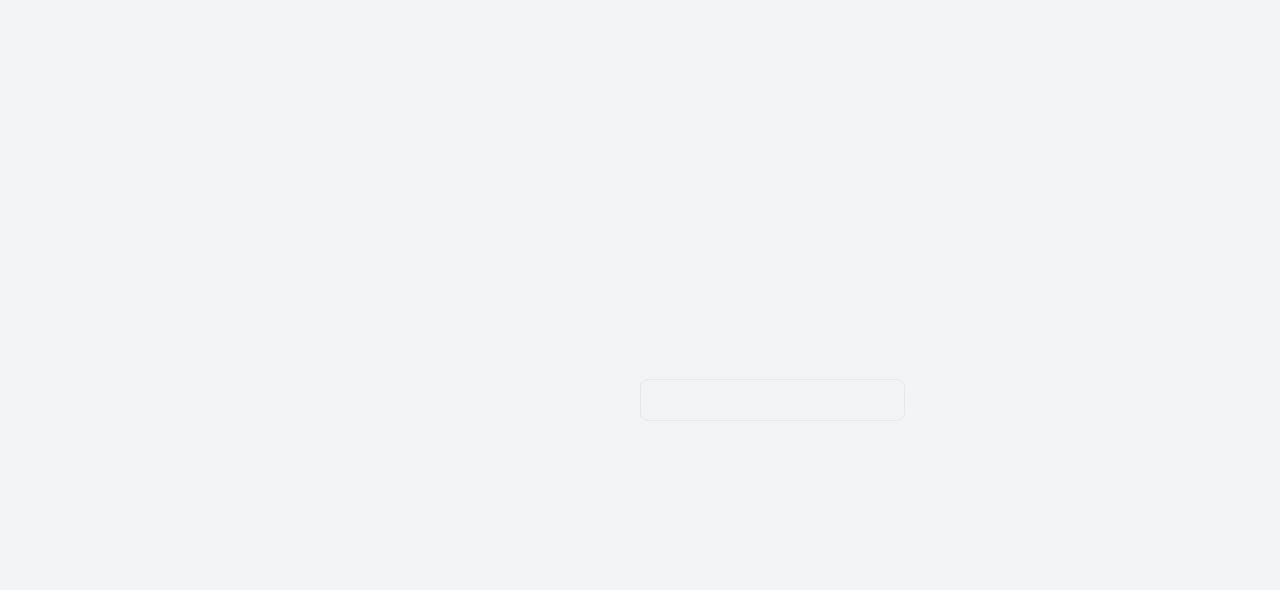
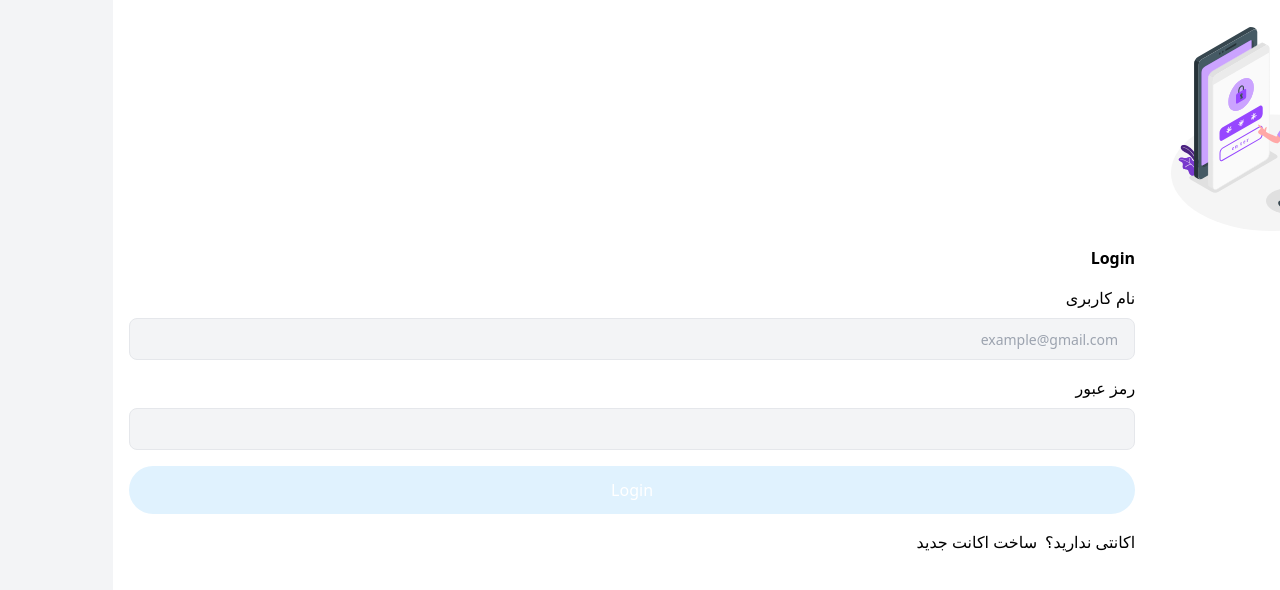
Before and after one commit to MHPourhasani/net-front, a Next.js app: page /login in a window 1280 px wide. Shown: the top 590 px of the page. Built offline with nearby package versions, Linux system fonts and the light colour scheme.

Commit message:
improved pages

```diff
--- a/app/(auth)/login/page.tsx
+++ b/app/(auth)/login/page.tsx
@@ -1,14 +1,7 @@
-import Input from "@/components/common/Input/Input";
+import Login from "@/utils/pages/login";
 
 const LoginPage = () => {
-    return (
-        <main>
-            <div className="w-full"></div>
-            <div className="flex w-full flex-col items-center justify-center gap-4 bg-gray-100">
-                <Input />
-            </div>
-        </main>
-    );
+    return <Login />;
 };
 
 export default LoginPage;
--- a/app/(dashboard)/dashboard/breakdowns/[id]/page.tsx
+++ b/app/(dashboard)/dashboard/breakdowns/[id]/page.tsx
@@ -1,6 +1,6 @@
 import BreakdownAnswer from "@/components/Breakdowns/BreakdownAnswer/BreakdownAnswer";
 import Input from "@/components/common/Input/Input";
-import Textarea from "@/components/common/Textarea";
+import Textarea from "@/components/common/Textarea/Textarea";
 
 const SingleBreakdown = () => {
     return (
--- a/app/layout.tsx
+++ b/app/layout.tsx
@@ -1,11 +1,13 @@
 import type { Metadata } from "next";
 import "./globals.css";
-import Toastify from "@/components/Toastify/Toastify";
+import dynamic from "next/dynamic";
 
 export const metadata: Metadata = {
     title: "NET App",
     description: "Generated by create next app"
 };
+
+const ToastifyNoSSR = dynamic(() => import("../components/Toastify/Toastify"), { ssr: false });
 
 export default function RootLayout({
     children
@@ -14,7 +16,7 @@ export default function RootLayout({
 }>) {
     return (
         <html lang="fa" dir="rtl">
-            <Toastify />
+            <ToastifyNoSSR />
             <body className="flex h-screen w-full items-center justify-center overflow-hidden bg-gray-100">{children}</body>
         </html>
     );
--- a/components/Breakdowns/BreakdownAnswer/BreakdownAnswer.tsx
+++ b/components/Breakdowns/BreakdownAnswer/BreakdownAnswer.tsx
@@ -1,6 +1,6 @@
 "use client";
 import Modal from "@/components/common/Modal/Modal";
-import Textarea from "@/components/common/Textarea";
+import Textarea from "@/components/common/Textarea/Textarea";
 import { toastMessage } from "@/utils/toastMessage";
 import { useState } from "react";
 import { toast } from "react-toastify";
--- a/components/Breakdowns/BreakdownsItem/BreakdownsItem.tsx
+++ b/components/Breakdowns/BreakdownsItem/BreakdownsItem.tsx
@@ -28,7 +28,6 @@ const BreakdownsItem = (props: IProps) => {
                 </Link>
                 <TrashIcon
                     onClick={props.onDelete}
-                    color="#ef4444"
                     className="size-5 cursor-pointer stroke-red-500 transition-all ease-in-out hover:stroke-red-600"
                 />
             </span>
--- a/components/Equipment/EquipmentItem/EquipmentItem.tsx
+++ b/components/Equipment/EquipmentItem/EquipmentItem.tsx
@@ -25,7 +25,6 @@ const EquipmentItem = (props: IProps) => {
                 </Link>
                 <TrashIcon
                     onClick={props.onDelete}
-                    color="#ef4444"
                     className="size-5 cursor-pointer stroke-red-500 transition-all ease-in-out hover:stroke-red-600"
                 />
             </span>
--- /dev/null
+++ b/components/common/Button/Button.tsx
@@ -0,0 +1,34 @@
+"use client";
+import { cn } from "@/utils/helpers";
+import { ButtonHTMLAttributes } from "react";
+
+interface ButtonProps extends ButtonHTMLAttributes<HTMLButtonElement> {
+    variant: "Tertiary" | "Primary" | "Secondary" | "Text";
+    children: any;
+    className?: string;
+}
+
+const Button = (props: ButtonProps) => {
+    return (
+        <button
+            {...props}
+            className={cn(
+                `flex w-full items-center justify-center gap-2 rounded-full transition-all ease-in-out disabled:cursor-not-allowed`,
+                {
+                    "disabled:bg-bg-2 bg-sky-100 py-3 text-white hover:bg-sky-500 disabled:text-gray-200 dark:disabled:bg-gray-400":
+                        props.variant === "Primary",
+                    "border-1.5 border-sky-100 py-3 text-sky-100 hover:border-sky-700 hover:bg-sky-50 hover:text-sky-500 disabled:border-gray-200 disabled:text-gray-200 dark:hover:bg-sky-500 dark:hover:text-white":
+                        props.variant === "Secondary",
+                    "border-1.5 border-gray-600 text-gray-800 hover:border-gray-700 hover:bg-gray-100 disabled:border-[#E5E5E5] disabled:text-gray-200 dark:bg-gray-700 dark:text-gray-100 dark:hover:bg-gray-600":
+                        props.variant === "Tertiary",
+                    "text-sky-500 hover:text-sky-100 disabled:text-gray-200": props.variant === "Text"
+                },
+                `${props.className}`
+            )}
+        >
+            {props.children}
+        </button>
+    );
+};
+
+export default Button;
--- /dev/null
+++ b/utils/pages/login.tsx
@@ -0,0 +1,84 @@
+"use client";
+import { useState } from "react";
+import { useRouter, useSearchParams } from "next/navigation";
+import Image from "next/image";
+import loginImage from "@/assets/images/login-page.svg";
+import Link from "next/link";
+import { toast } from "react-toastify";
+import { toastMessage } from "../toastMessage";
+import Input from "@/components/common/Input/Input";
+import { PATH } from "../path";
+import Button from "@/components/common/Button/Button";
+// import { useAppDispatch } from "@/redux/hooks";
+// import { setUser } from "@/redux/slices/authSlice";
+
+const Login = () => {
+    const [formData, setFormData] = useState({ email: "", password: "" });
+    const [formDataError] = useState({ email: "", password: "" });
+    const router = useRouter();
+    const redirectParams = useSearchParams().get("redirect");
+    // const dispatch = useAppDispatch();
+
+    const changeHandler = (e: any) => {
+        setFormData({ ...formData, [e.target.name]: e.target.value });
+    };
+
+    const loginHandler = async () => {
+        const { email, password } = formData;
+
+        try {
+            toast.success(toastMessage(5));
+        } catch (error) {
+            console.error(error);
+        }
+    };
+
+    return (
+        <section className="flex min-h-screen w-full bg-white md:items-center md:gap-10 xl:gap-0">
+            <div className="md:bg-bg-2 hidden md:flex md:h-screen md:w-full md:flex-1 md:items-center md:justify-center">
+                <Image src={loginImage} alt="login image" className="h-auto w-full 2xl:w-9/12" />
+            </div>
+
+            <div className="flex w-full items-center justify-center p-4 md:flex-1 md:p-0">
+                <form className="flex w-full flex-col gap-4 md:w-11/12 lg:w-9/12 xl:w-8/12 2xl:w-6/12 2xl:max-w-[600px]">
+                    <h1 className="mb-5 text-3xl font-bold">Login</h1>
+                    <Input
+                        type="email"
+                        label="نام کاربری"
+                        name="username"
+                        placeholder="example@gmail.com"
+                        value={formData.email}
+                        onChange={changeHandler}
+                        error={formDataError.email}
+                    />
+                    <Input
+                        type="password"
+                        label="رمز عبور"
+                        name="password"
+                        value={formData.password}
+                        onChange={changeHandler}
+                        error={formDataError.password}
+                    />
+
+                    <Button
+                        variant="Primary"
+                        onClick={loginHandler}
+                        // disabled={!formData.email || !formData.password || formData.password.length < 8}
+                        className="disabled:bg-gray-300"
+                    >
+                        Login
+                    </Button>
+
+                    <div className="flex gap-2">
+                        <p>اکانتی ندارید؟</p>
+                        <Link href={PATH.signup} className="font-semibold">
+                            ساخت اکانت جدید
+                        </Link>
+                    </div>
+                </form>
+            </div>
+        </section>
+    );
+};
+
+export default Login;
--- a/utils/path.ts
+++ b/utils/path.ts
@@ -1,5 +1,6 @@
 export const PATH = {
     login: "/login",
+    signup: "/signup",
     dashboard: "/dashboard",
     equipment: "/dashboard/equipment",
     AddEquipment: "/dashboard/add-equipment",
--- a/utils/toastMessage.ts
+++ b/utils/toastMessage.ts
@@ -8,6 +8,8 @@ export const toastMessage = (index: number) => {
             return "شما به این بخش دسترسی ندارید.";
         case 4:
             return "تجهیز با موفقیت حذف شد.";
+        case 5:
+            return "ورود با موفقیت انجام شد.";
 
         default:
             break;
```
Also changed, not shown: assets/icons/component/TrashIcon.tsx (+8 -29 lines), assets/images/login-page.svg (added), components/common/Textarea/Textarea.tsx (renamed from components/common/Textarea.tsx).
